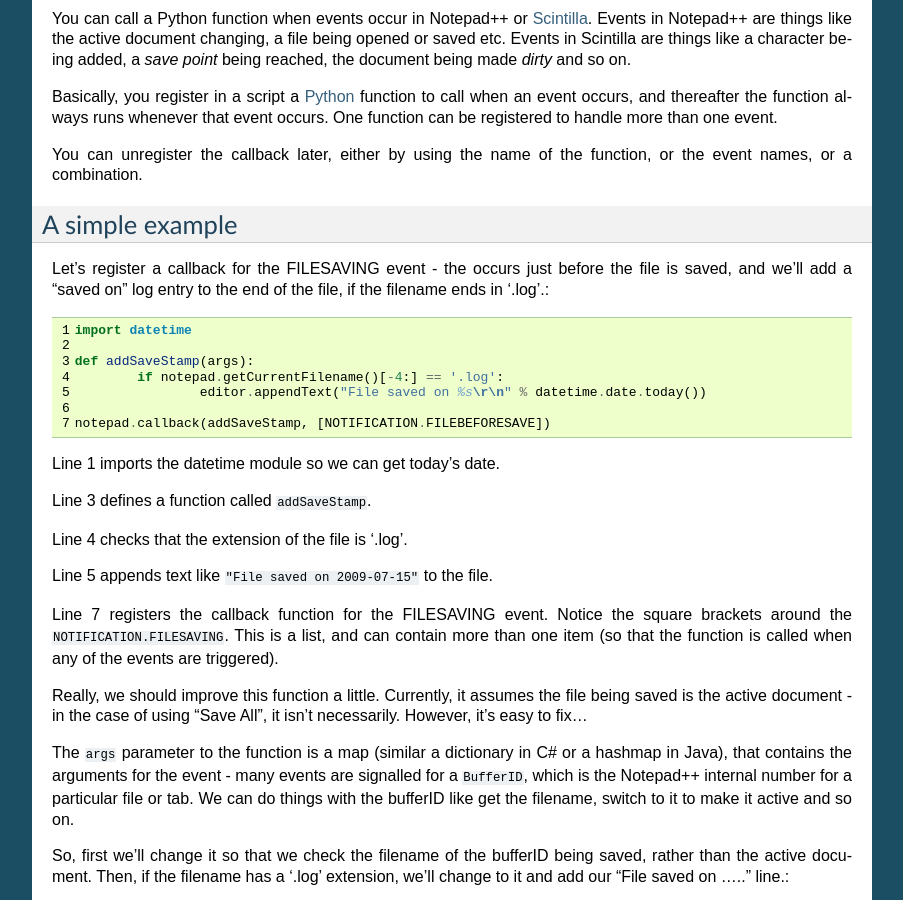
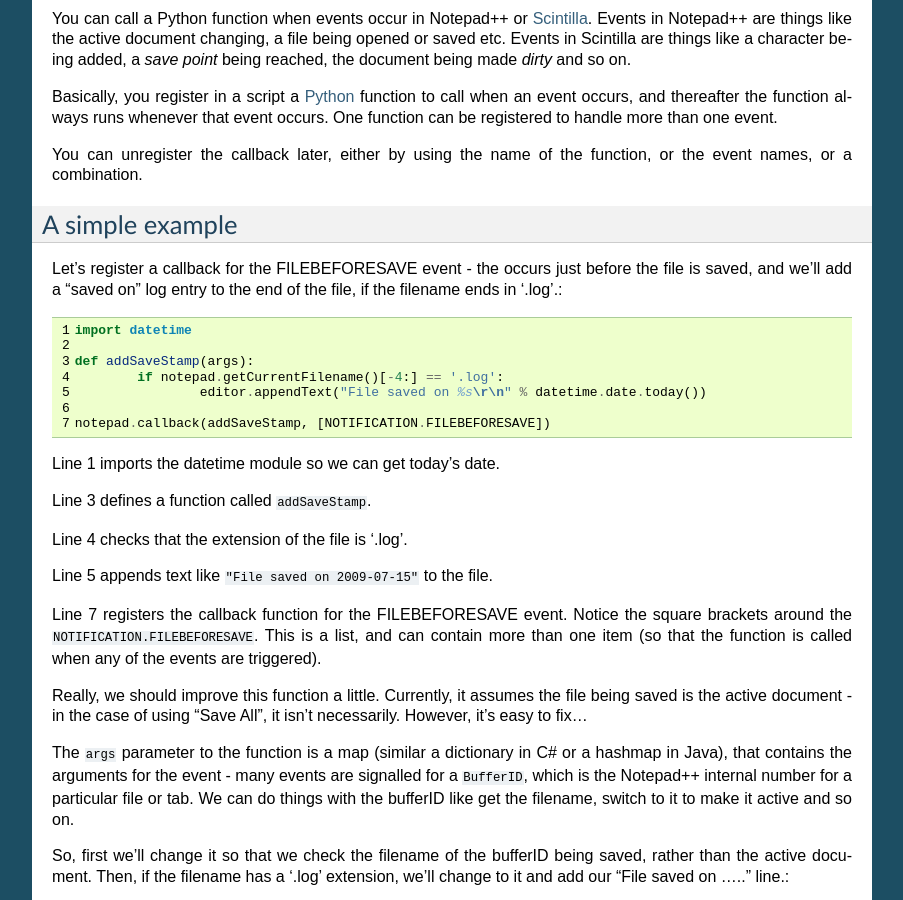
Before and after one commit to bruderstein/PythonScript, a Sphinx documentation site: the page built from docs/source/intro.rst, in a window 1280 px wide and 900 px high, scrolled down 2368 px. Shown: the whole window, without its empty margins (198-1101 px from the left). Built offline with Sphinx 7.4.7, drawn with Linux system fonts in a browser that asks for light colours; some of the changed text lies outside the part shown.

Commit message:
Fix issue #148 docs intro.rst: invalid FILESAVING notification vs valid FILEBEFORESAVE

```diff
--- a/docs/source/intro.rst
+++ b/docs/source/intro.rst
@@ -113,7 +113,7 @@
 A simple example
 ----------------
 
-Let's register a callback for the FILESAVING event - the occurs just before the file is saved,
+Let's register a callback for the FILEBEFORESAVE event - the occurs just before the file is saved,
 and we'll add a "saved on" log entry to the end of the file, if the filename ends in '.log'.::
 
 	import datetime
@@ -132,7 +132,7 @@
 
 Line 5 appends text like ``"File saved on 2009-07-15"`` to the file.
 
-Line 7 registers the callback function for the FILESAVING event.  Notice the square brackets around the ``NOTIFICATION.FILESAVING``.  This is a list, and can contain more than one item (so that the function is called when any of the events are triggered).
+Line 7 registers the callback function for the FILEBEFORESAVE event.  Notice the square brackets around the ``NOTIFICATION.FILEBEFORESAVE``.  This is a list, and can contain more than one item (so that the function is called when any of the events are triggered).
 
 Really, we should improve this function a little. Currently, it assumes the file being saved is the active document - in the case of using "Save All", it isn't necessarily.  However, it's easy to fix...
 
@@ -182,7 +182,7 @@
 
 This unregisters all callbacks for all events.  If you want to just clear one or more events, just pass the list of :class:`NOTIFICATION` events you wish to clear.::
 
-	notepad.clearCallbacks([NOTIFICATION.FILESAVING, NOTIFICATION.FILESAVED])
+	notepad.clearCallbacks([NOTIFICATION.FILEBEFORESAVE, NOTIFICATION.FILESAVED])
 
 *Note that if you want to clear the callback for just one event, you still need to pass a list (i.e. surrounded with square brackets)*
 
@@ -191,7 +191,7 @@
 	notepad.clearCallbacks(addSaveStamp)
 
 
-To unregister a callback for a particular function, for particular events (perhaps you want to keep the function registered for FILESAVING, but don't want FILESAVED anymore)
+To unregister a callback for a particular function, for particular events (perhaps you want to keep the function registered for FILEBEFORESAVE, but don't want FILESAVED anymore)
 
 	notepad.clearCallbacks(addSaveStamp, [NOTIFICATION.FILESAVED])
 
```
